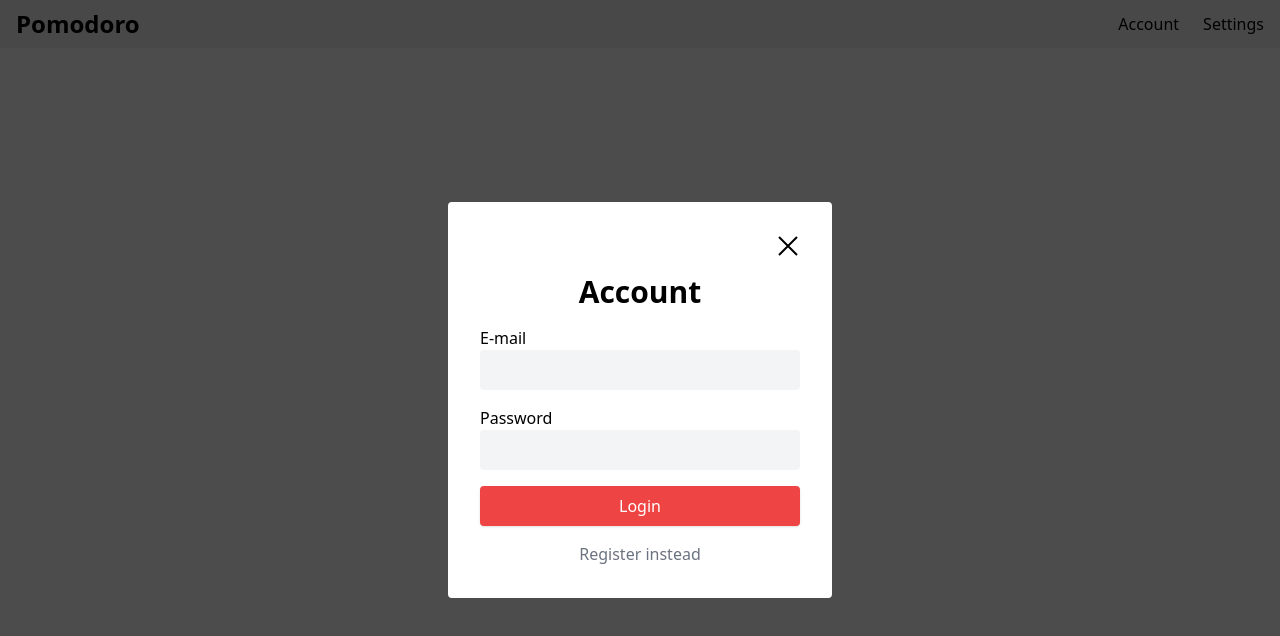
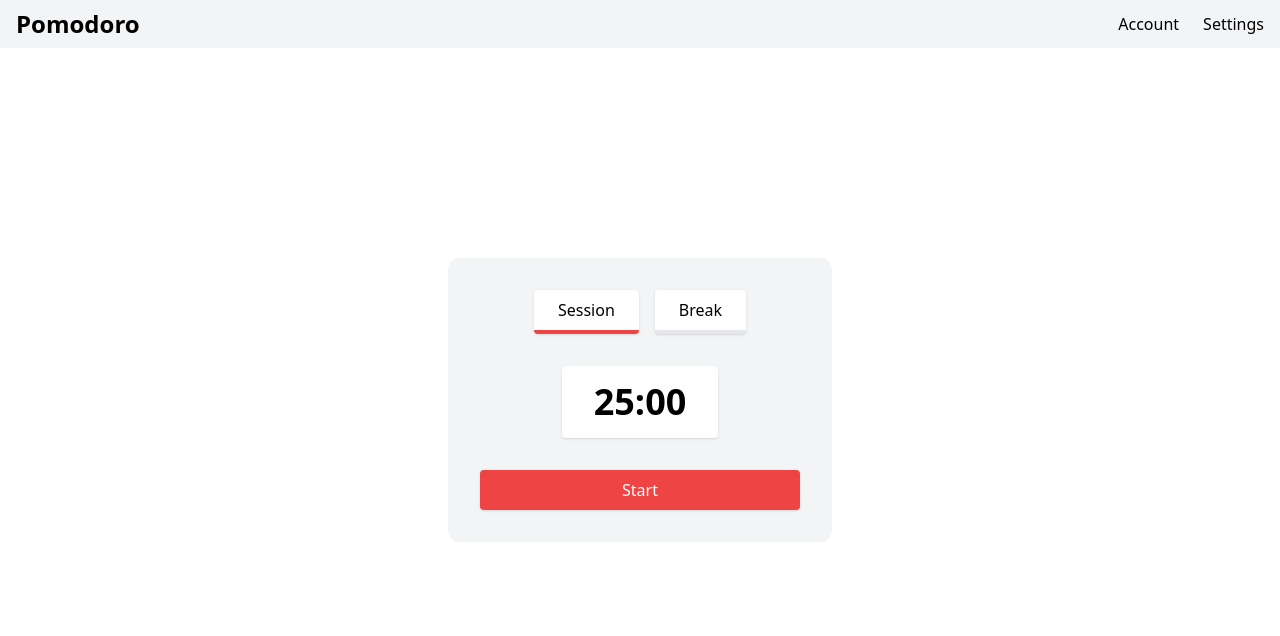
Before and after one commit to mateuszmanczak04/banadoro, a Next.js app: page / in a window 1280 px wide. Shown: the top 636 px of the page. Built offline with nearby package versions, Linux system fonts and the light colour scheme; no server answers.

Commit message:
dont open account settings on load

```diff
--- a/app/(components)/App.tsx
+++ b/app/(components)/App.tsx
@@ -15,7 +15,7 @@ const persistor = persistStore(store);
 
 const App = () => {
   const [settingsOpen, setSettingsOpen] = useState(false);
-  const [accountOpen, setAccountOpen] = useState(true);
+  const [accountOpen, setAccountOpen] = useState(false);
 
   return (
     <Provider store={store}>
```
